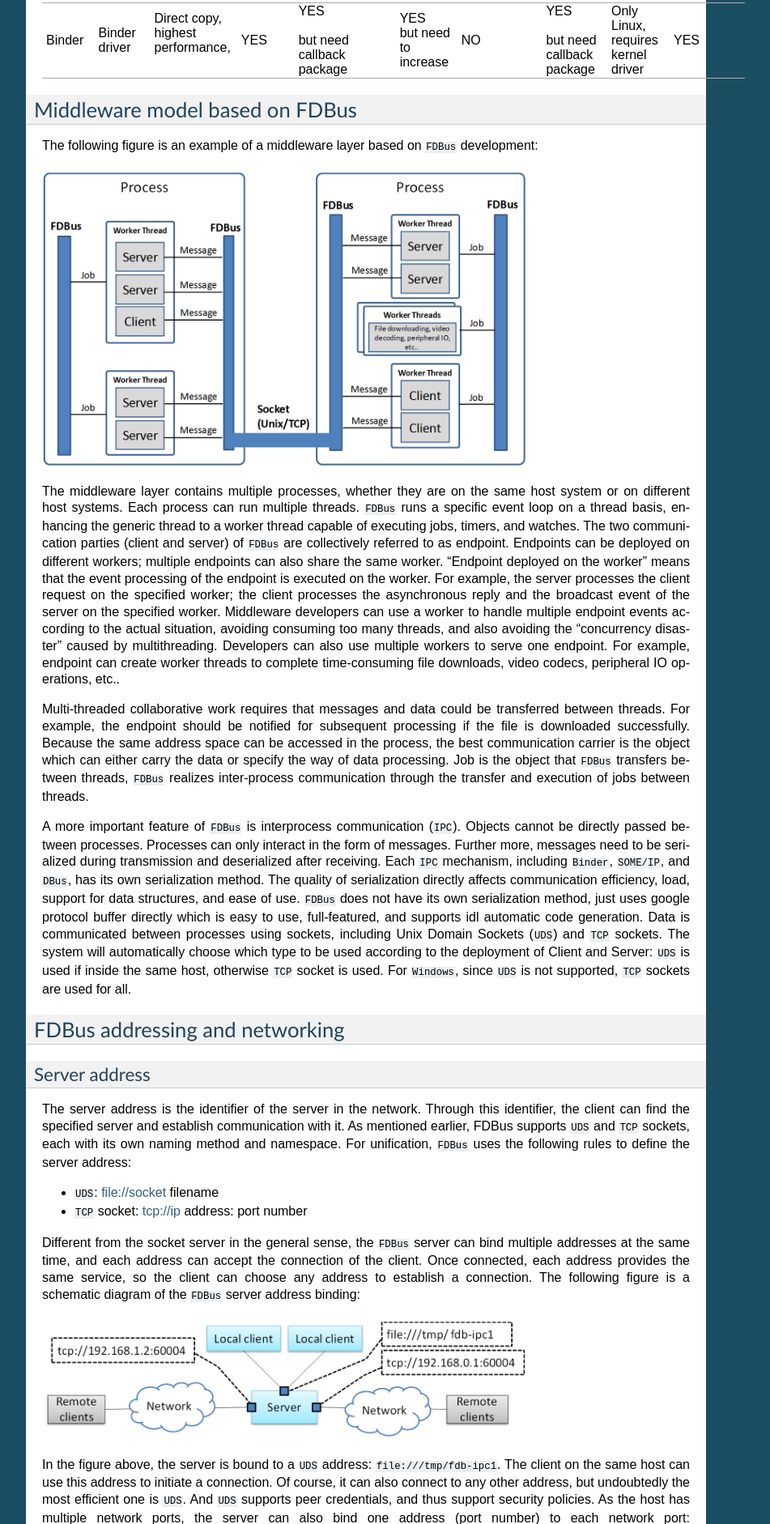
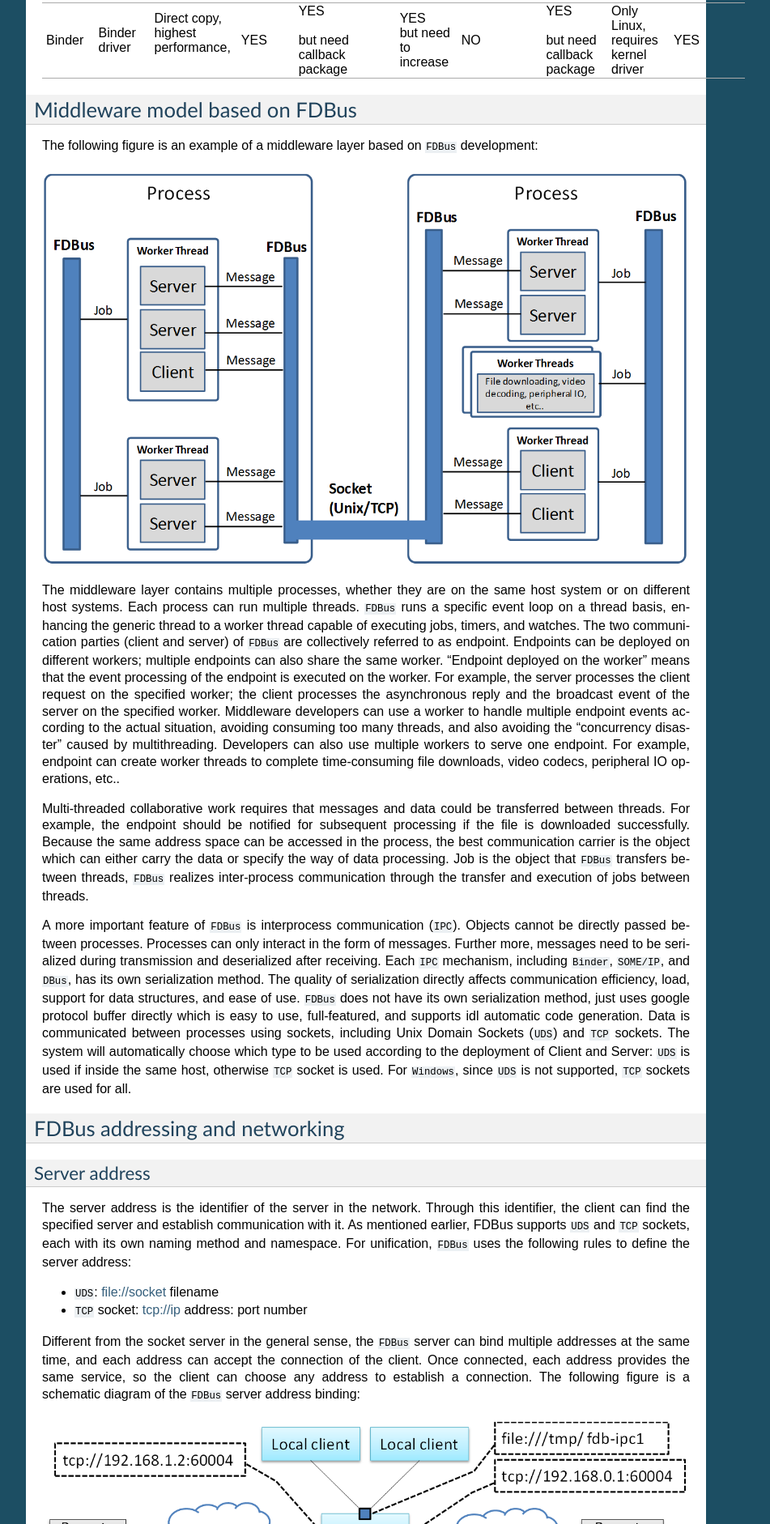
Before and after one commit to lanbengbeng/fdbus-doc, a Sphinx documentation site: the page built from docs/manual.rst, in a window 1280 px wide. Shown: the part 2576-4458 px from the top of the page at 81% size, without its empty margins (198-1149 px from the left). Built offline with Sphinx 7.4.7, drawn with Linux system fonts in a browser that asks for light colours.

Commit message:
change image size to 800px

```diff
--- a/docs/manual.rst
+++ b/docs/manual.rst
@@ -140,7 +140,7 @@ Middleware model based on FDBus
 The following figure is an example of a middleware layer based on ``FDBus`` development:
 
 .. image:: ./images/1.png
-  :width: 600px
+  :width: 800px
 
 The middleware layer contains multiple processes, whether they are on the same host system or
 on different host systems. Each process can run multiple threads. ``FDBus`` runs a specific event
@@ -196,7 +196,7 @@ provides the same service, so the client can choose any address to establish a c
 figure is a schematic diagram of the ``FDBus`` server address binding:
 
 .. image:: ./images/2.png
-  :width: 600px
+  :width: 800px
 
 In the figure above, the server is bound to a ``UDS`` address: ``file:///tmp/fdb-ipc1``. The client on the
 same host can use this address to initiate a connection. Of course, it can also connect to any other address,
@@ -227,7 +227,7 @@ connection with the server through this address. The following figure shows the
 between the client and the server using the name address with the help of the ``name server``:
 
 .. image:: ./images/3.png
-  :width: 600px
+  :width: 800px
 
 First, the client calls connect("svc://medisServer") to establish a connection with the server named mediaServer.
 Since the name address is used, ``FDBus`` will ask the ``name server`` for the actual address of the mediaServer.
@@ -282,7 +282,7 @@ a host requests the local ``name server`` to resolve the address corresponding t
 network. The following is an example diagram of the entire system networking:
 
 .. image:: ./images/4.png
-  :width: 600px
+  :width: 800px
 
 In the above figure, a star connection is established between the ``name server`` and the ``host server``,
 and the ``name server`` and the ``name server`` are connected one by one to form a network.
@@ -484,7 +484,7 @@ When the security policy is enabled, the process of establishing a connection be
 server increases the client authentication and token issuance process, as shown in the following figure:
 
 .. image:: ./images/5.png
-  :width: 600px
+  :width: 800px
 
 Compared with the previous timing, in the above figure, the ``name server`` issues tokens to the server
 and the client respectively: all the security level tokens T0-T3 are issued to the server; only the token
@@ -507,7 +507,7 @@ and which broadcast messages are monitored. The following figure shows the parti
 access rights:
 
 .. image:: ./images/6.png
-  :width: 600px
+  :width: 800px
 
 Each server can define access rights corresponding to different security levels through the configuration
 file. The specific method is to segment the method ID and the notification ID, and the IDs falling in
@@ -591,7 +591,7 @@ The log server is a normal server that mounted on the ``FDBus``. Each endpoint c
 as shown in the following figure:
 
 .. image:: ./images/7.png
-  :width: 600px
+  :width: 800px
 
 Like the normal server, the log server runs up and registers with the ``name server``, which broadcasts
 the LogClient in each endpoint. Later, when the endpoint sends an ``FDBus`` message, it will also send
@@ -632,7 +632,7 @@ FDBus internal structure
 The following figure is a block diagram of the internal components of ``FDBus``:
 
 .. image:: ./images/8.png
-  :width: 600px
+  :width: 800px
 
 - **Base platform abstraction layer** - contains system-independent abstractions for adapting to different operating systems
 - **Advanced platform abstraction layer** - a middleware process model that contains the basic components that make up a process
```
